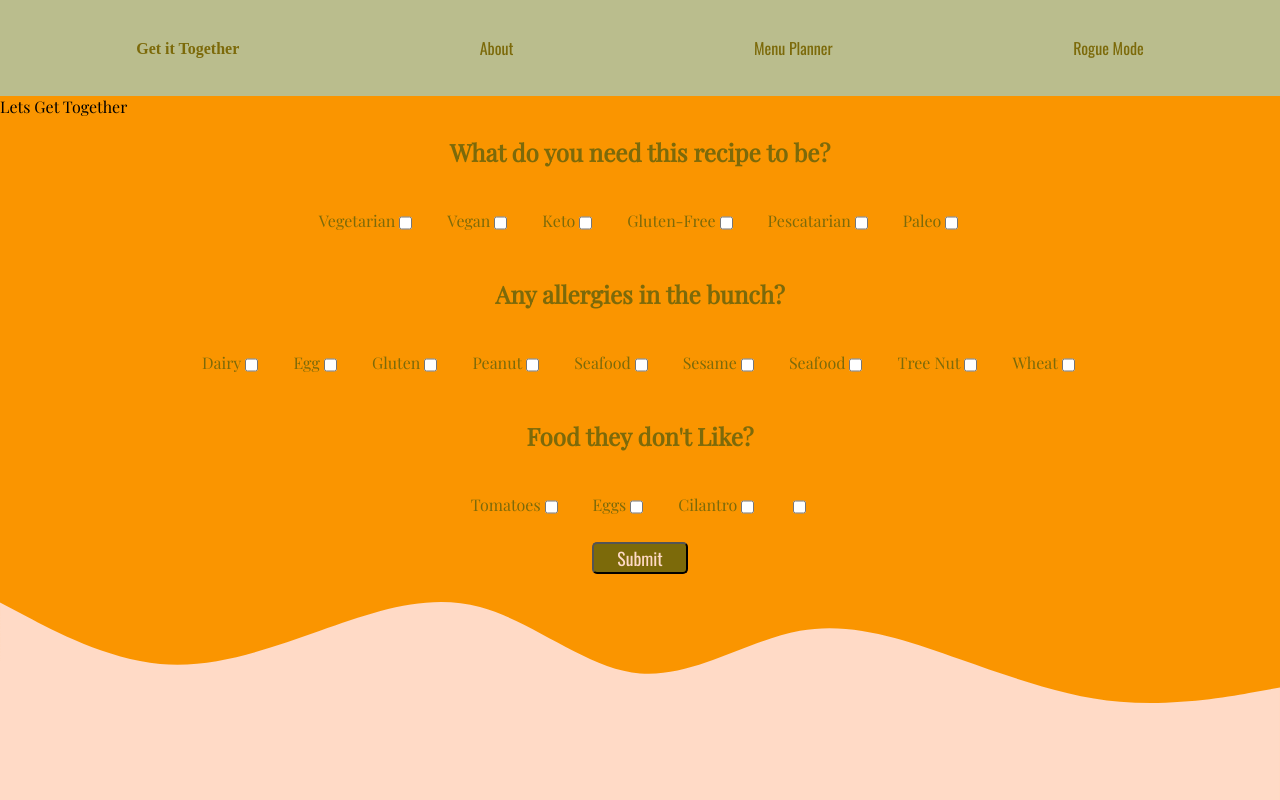
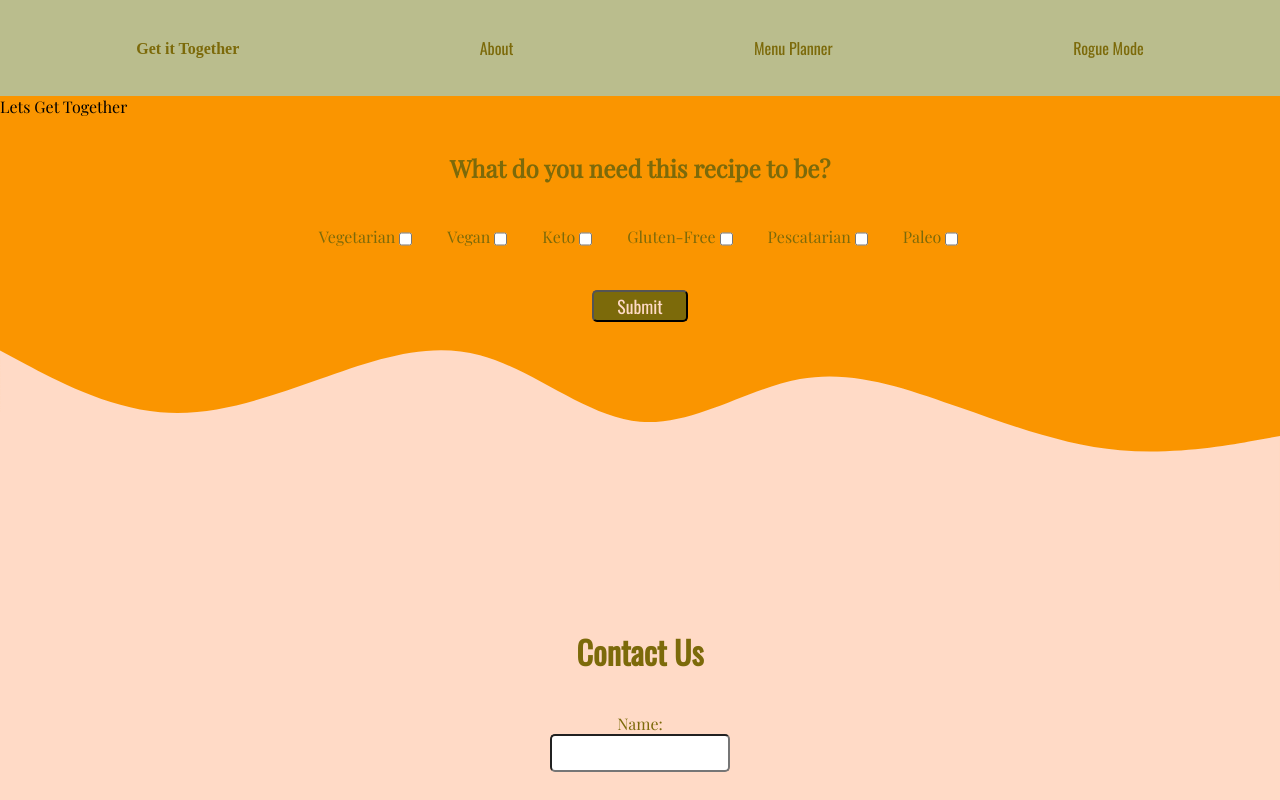
Before and after one commit to kendrak922/Dinner-Party, a React (Create React App) app: page /menu in a window 1280 px wide. Shown: the top 800 px of the page. Built offline with nearby package versions, Linux system fonts and the light colour scheme; a web font is replaced by a local one.

Commit message:
front page copy

```diff
--- a/src/App.scss
+++ b/src/App.scss
@@ -1,3 +1,4 @@
+/////variables
 @import url('https://fonts.googleapis.com/css2?family=Playfair+Display&display=swap');
 @import url('https://fonts.googleapis.com/css2?family=Oswald&display=swap');
 @import url('https://fonts.googleapis.com/css2?family=Gravitas+One&display=swap');
@@ -12,8 +13,9 @@ $primary-font: 'Playfair Display', serif;
 $secondary-font: 'Oswald', sans-serif;
 $display-font:'Gravitas One', cursive;
 
+// Global Styles
+html{
 
-html{
 a{
     text-decoration: none;
     color: $dark-green;
@@ -24,3 +26,21 @@ background-color: $light-orange;
 margin: 0 auto;
 font-family: $primary-font;
 }
+
+
+///////About Page
+.body{
+
+}
+
+.about-copy{
+    display: flex;
+    flex-flow: row wrap;
+    font-size: 1rem;
+    text-align: center;
+    color: $dark-green;
+    background-color: $light-green;
+}
+// .copy:first-of-type{
+// float: left;
+// }
--- a/src/Components/API/API.js
+++ b/src/Components/API/API.js
@@ -6,10 +6,12 @@ function API (props){
   const [error, setError] = useState(null);
   const [isLoaded, setIsLoaded] = useState(false);
   const [items, setItems] = useState([]);
+  const [count, setCount] = useState(1)
+
   const MY_KEY= process.env.REACT_APP_API_KEY
   let apiURL= `https://api.spoonacular.com/recipes/random?number=1&tags=${props.meal}&apiKey=${MY_KEY}`
 
-  useEffect(() => {
+  useEffect((count) => {
     fetch(apiURL)
       .then(res => res.json())
       .then(
@@ -22,7 +24,7 @@ function API (props){
           setError(error);
         }
       )
-  }, [apiURL])
+  }, [apiURL, count])
 
   if (error) {
     return <div>Error: {error.message}</div>;
@@ -30,8 +32,9 @@ function API (props){
     return <div>Loading...</div>;
   } else {
     return (
+      <div>
+        <button onClick={() => setCount(count + 1)}>Try Another</button>
         <div>
-          <button>click me</button>
         {items.map(item => (
             <div className="cardContainer"key={item.title}>
             <h2>{item.title}</h2>
@@ -42,8 +45,10 @@ function API (props){
           </div>
         ))}
       </div>
+      </div>
     );
   }
 }
 
+
 export default API;
--- a/src/Components/FoodOptions/FoodOptions.js
+++ b/src/Components/FoodOptions/FoodOptions.js
@@ -2,19 +2,32 @@ import React from 'react';
 import './FoodOptions.scss'
 
 const FoodOptions = () => {
+    // const [selected, useSelected] = useState(false)
+    // const [diet, useDiet] = useState([])
+
+    // const handleInputChange = (event) =>{
+    //     const target = event.target;
+    //   const value = target.type === 'checkbox' ? target.checked : target.value;
+    //   const name  =target.name
+    // //   useDiet(diet.push(value))
+    // }
+    // handleSubmit = () =>{
+
+    // };
+
     return (
         <div>
-            <form>
-                <div className="questionBank">
+            <form className="foodOptions">
+                <div className="diets">
                     <h2> What do you need this recipe to be?</h2>
-                    <label>Vegetarian<input type="checkbox" value="Vegetarian"></input></label>
-                    <label>Vegan<input type="checkbox" value="Vegan"></input></label>
-                    <label>Keto<input type="checkbox" value="Ketogenic"></input></label>
-                    <label>Gluten-Free<input type="checkbox" value="Gluten-Free"></input></label>
-                    <label>Pescatarian<input type="checkbox" value="Pescatarian"></input></label>
-                    <label>Paleo<input type="checkbox" value="Paleo"></input></label>
+                    <label>Vegetarian<input type="checkbox" name="vegetarian" value="Vegetarian"></input></label>
+                    <label>Vegan<input type="checkbox" name="vegan" value="Vegan"></input></label>
+                    <label>Keto<input type="checkbox" name="Ketogenic" value="Ketogenic"></input></label>
+                    <label>Gluten-Free<input type="checkbox" name="Gluten-free" value="Gluten-Free"></input></label>
+                    <label>Pescatarian<input type="checkbox" name="pescatarian" value="Pescatarian"></input></label>
+                    <label>Paleo<input type="checkbox" name="paleo" value="Paleo"></input></label>
                 </div>
-                <div className="questionBank">
+                {/* <div className="allergies">
                     <h2> Any allergies in the bunch?</h2>
                     <label>Dairy<input type="checkbox" value="Dairy"></input></label>
                     <label>Egg<input type="checkbox" value="Egg"></input></label>
@@ -26,17 +39,20 @@ const FoodOptions = () => {
                     <label>Tree Nut<input type="checkbox" value="Tree Nut"></input></label>
                     <label>Wheat<input type="checkbox" value="wheat"></input></label>
                 </div>
-                <div className="questionBank">
-                    <h2>Food they don't Like?</h2>
+                <div className="likes">
+                    <h2>Which ingredients should we leave out?</h2>
                     <label>Tomatoes<input type="checkbox" value="tomato"></input></label>
                     <label>Eggs<input type="checkbox" value="egg"></input></label>
                     <label>Cilantro<input type="checkbox" value="cilantro"></input></label>
+                    <label>Pork<input type="checkbox" value="Pork"></input></label>
+                    <label>Beef<input type="checkbox" value="Beef"></input></label>
                     <label><input type="checkbox" value=""></input></label>
-                </div>
+                </div> */}
                 <input type="submit" value="Submit" />
             </form>
         </div>
     )
+
 };
 
 
--- a/src/Components/FoodOptions/FoodOptions.scss
+++ b/src/Components/FoodOptions/FoodOptions.scss
@@ -1,6 +1,6 @@
 @import '../../App.scss';
 
-form{
+.foodOptions{
     display: flex;
     flex-flow: column;
     text-align: center;
@@ -15,11 +15,12 @@ form{
     }
 }
 
-.questionBank{
+.diets, .allergies, .likes{
     display: flex;
     flex-flow: row wrap;
     text-align: center;
     justify-content: center;
+    margin: 1rem;
     input{
         vertical-align: middle;
     }
--- a/src/Components/RandomMeal/Random.js
+++ b/src/Components/RandomMeal/Random.js
@@ -6,38 +6,38 @@ const Result = () => {
     return(
        <div className="menu">
          <h1>Appetizer</h1>
-         <API meal="appetizer"/>
+         <API meal="appetizer" />
          <h1>Dinner</h1>
-         <API meal="dinner"/>
+         <API meal="dinner" />
          <h1>Dessert</h1>
-         <API meal="dessert"/>
+         <API meal="dessert" />
          </div>
     )
 };
 
 const Random = () => {
-const [random, setRandom] = useState(false);
+const [random, setRandom] = useState('null');
 const onClick = () => {
-    setRandom(true)
+    setRandom(random === true)
     console.log(random)
 }
- if(random){
+ if(random === 'null'){
+    return(
+        <div className="header">
+        <p> Forget Them</p>
+        <p>You tried, ok. There's no way to please everyone.</p>
+        <button className='rogue-button' onClick={onClick}>Go Rogue</button>
+        </div>
+         )
+ }else{
     return(
         <div>
            <div className="header">
            <p> Forget Them</p>
            <p>You tried, ok. There's no way to please everyone.</p>
-    <button className='rogue-button'onClick={onClick}>Go Rogue</button>
+           {/* <button className='rogue-button'onClick={onClick}>Go Rogue</button> */}
            </div>
          <Result />
-  </div>
- )
- }else{
-     return(
-    <div className="header">
-    <p> Forget Them</p>
-    <p>You tried, ok. There's no way to please everyone.</p>
-    <button className='rogue-button' onClick={onClick}>Go Rogue</button>
          </div>
         )
  }
--- a/src/Pages/about-pg.js
+++ b/src/Pages/about-pg.js
@@ -1,4 +1,5 @@
 import React from 'react';
+import '../App.scss'
 import Hero from '../Components/Hero/Hero'
 import dinner from '../Assets/dinner.jpg'
 
@@ -13,6 +14,17 @@ function About() {
     width: "100%"
   }}>
   </img>
+<div className="body">
+  {/* <p>This is an app for people pleasers who chronically over extend themselves. Get Together helps you to (falsley) appear like you have everything under control.</p> */}
+  <div className="about-copy">
+  <p>Our Menu Planner feature allows you to hone down on a plan</p>
+  <button>Menu Planner</button>
+  </div>
+  <div className="about-copy">
+  <p>If that doesn't work, try Rogue Mode as a last resort</p>
+  <button>Rogue Mode</button>
+  </div>
+  </div>
     </div>
   );
 }
```
Also changed, not shown: src/useForm.js (added). Lines whose indentation alone changed are shown as unchanged.
